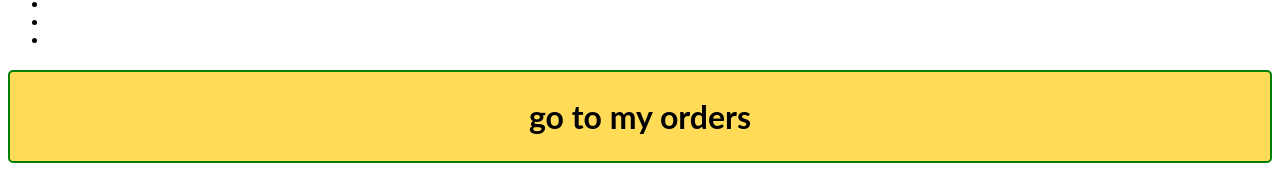
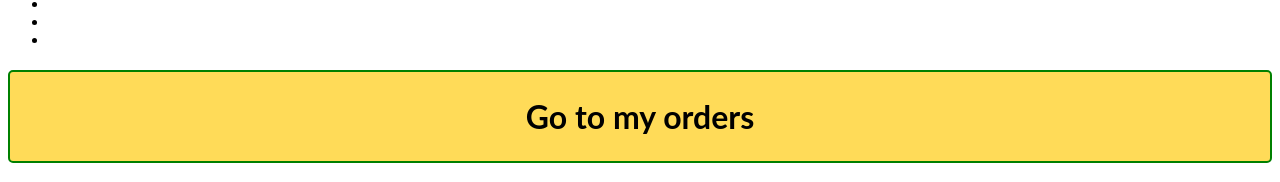
Before and after one commit to surya-nagarajan09/pizza_hackathon, a React (Create React App) app: page /Custom in a window 1280 px wide. Shown: the part 679-861 px from the top of the page. Built offline with nearby package versions, Linux system fonts and the light colour scheme.

Commit message:
1 file modified

```diff
--- a/src/Custom.js
+++ b/src/Custom.js
@@ -111,7 +111,7 @@ function Custom() {
           <li>{meat}</li>
         </ul>
         <div>
-        <h1 className="center">go to my orders</h1>
+        <h1 className="center">Go to my orders</h1>
         </div>
       </div>
     </div>
```
